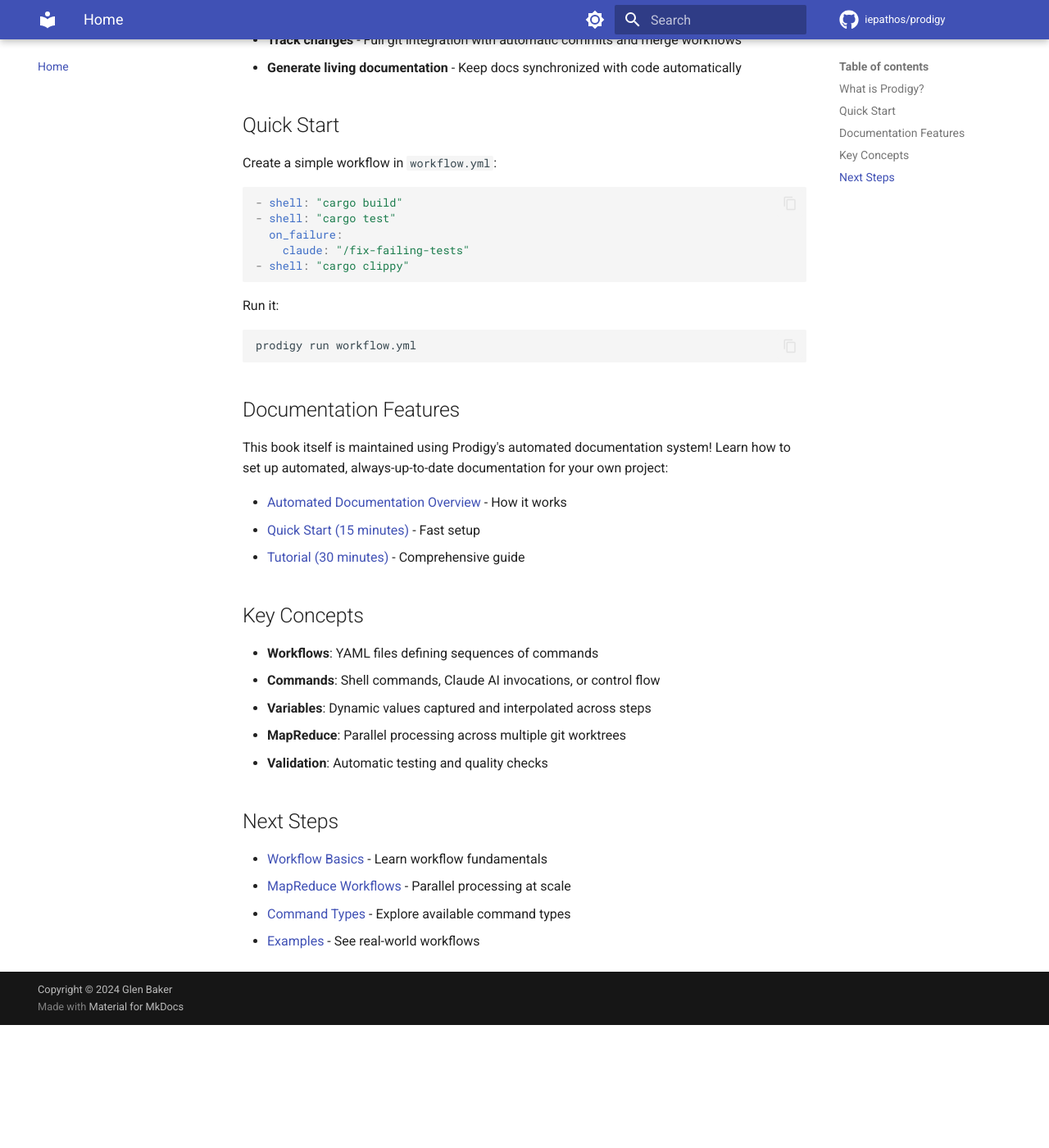
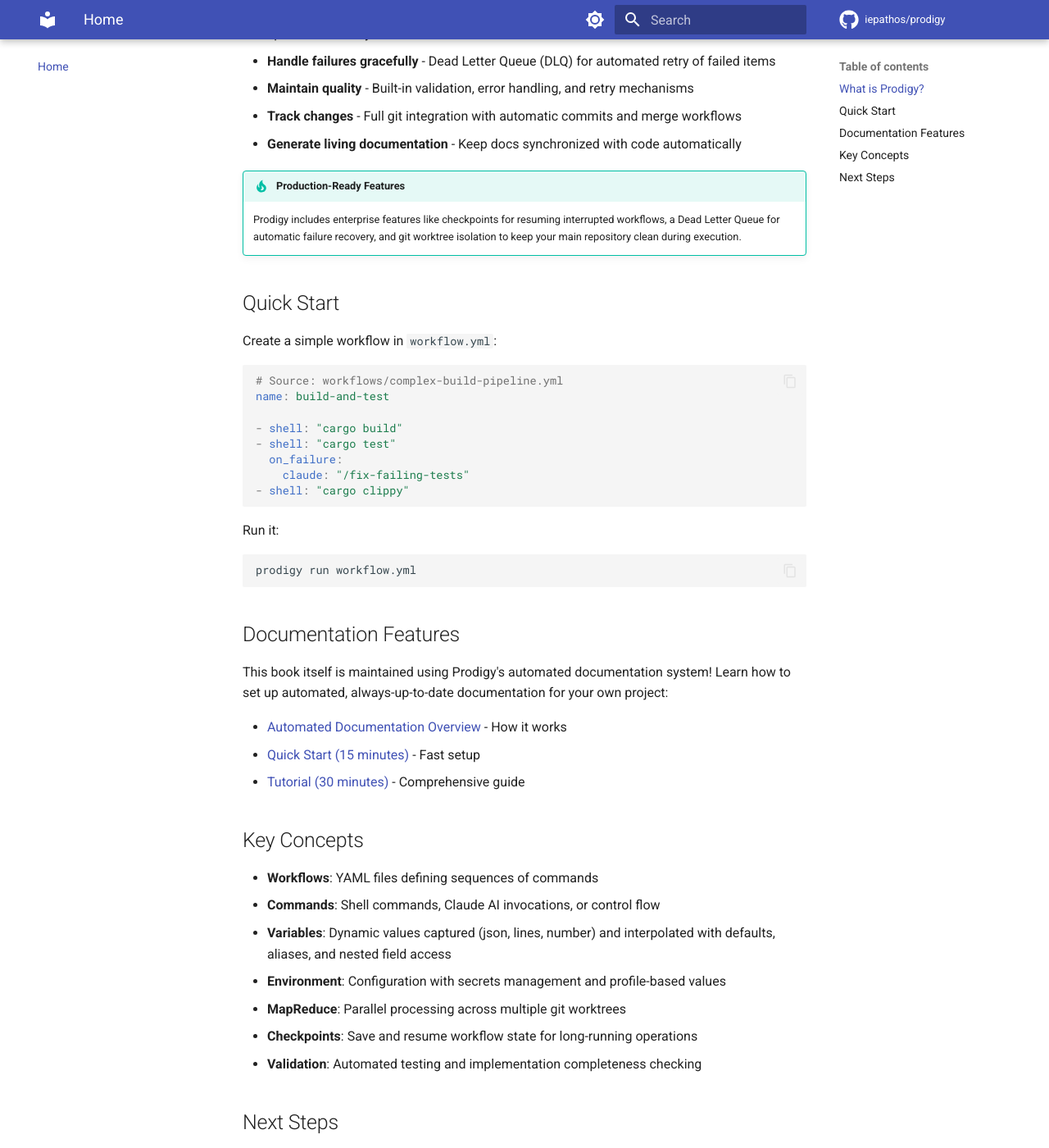
Before and after one commit to iepathos/prodigy, an MkDocs documentation site: the page built from book/src/index.md, in a window 1280 px wide and 1400 px high, scrolled down 476 px. Shown: the whole window at 82% size. Built offline with MkDocs 1.6.1 and Material for MkDocs 9.7.7, drawn with Linux system fonts in a browser that asks for light colours; comment, search, counter and statistics services are not loaded; before the commit the page ends 1726 px from its top, so only the background shows below that.

Commit message:
docs: fix drift in Prodigy page 'Home'
Fixed 6 issue(s):
- [medium] Missing mention of checkpoint and resume capabilities
- [medium] Dead Letter Queue (DLQ) and failure handling not mentioned
- [low] Quick start example doesn't show workflow structure with name field
- [low] Variables section missing comprehensive variable system details
- [low] Environment variables and secrets management not mentioned
- [low] Validation bullet too brief - doesn't explain validation types

Quality improved from 'good introduction but misses several key features' to comprehensive overview with production-ready features highlighted.

Changes made:
- Added checkpoint/resume capabilities to key features list
- Added DLQ and failure handling to key features list
- Updated quick start example to include workflow name field
- Added source attribution to code example
- Expanded variables key concept with output formats and interpolation
- Added environment configuration to key concepts
- Added checkpoints to key concepts
- Clarified validation includes testing and implementation checking
- Added MkDocs Material admonition highlighting production features

````diff
--- a/book/src/index.md
+++ b/book/src/index.md
@@ -8,15 +8,23 @@
 
 - **Automate repetitive development tasks** - Code reviews, refactoring, testing
 - **Process work in parallel** - MapReduce-style parallel execution across git worktrees
+- **Resume long-running operations** - Checkpoint and resume capabilities for workflows that span hours or days
+- **Handle failures gracefully** - Dead Letter Queue (DLQ) for automated retry of failed items
 - **Maintain quality** - Built-in validation, error handling, and retry mechanisms
 - **Track changes** - Full git integration with automatic commits and merge workflows
 - **Generate living documentation** - Keep docs synchronized with code automatically
+
+!!! tip "Production-Ready Features"
+    Prodigy includes enterprise features like checkpoints for resuming interrupted workflows, a Dead Letter Queue for automatic failure recovery, and git worktree isolation to keep your main repository clean during execution.
 
 ## Quick Start
 
 Create a simple workflow in `workflow.yml`:
 
 ```yaml
+# Source: workflows/complex-build-pipeline.yml
+name: build-and-test
+
 - shell: "cargo build"
 - shell: "cargo test"
   on_failure:
@@ -42,9 +50,11 @@
 
 - **Workflows**: YAML files defining sequences of commands
 - **Commands**: Shell commands, Claude AI invocations, or control flow
-- **Variables**: Dynamic values captured and interpolated across steps
+- **Variables**: Dynamic values captured (json, lines, number) and interpolated with defaults, aliases, and nested field access
+- **Environment**: Configuration with secrets management and profile-based values
 - **MapReduce**: Parallel processing across multiple git worktrees
-- **Validation**: Automatic testing and quality checks
+- **Checkpoints**: Save and resume workflow state for long-running operations
+- **Validation**: Automated testing and implementation completeness checking
 
 ## Next Steps
 
````
